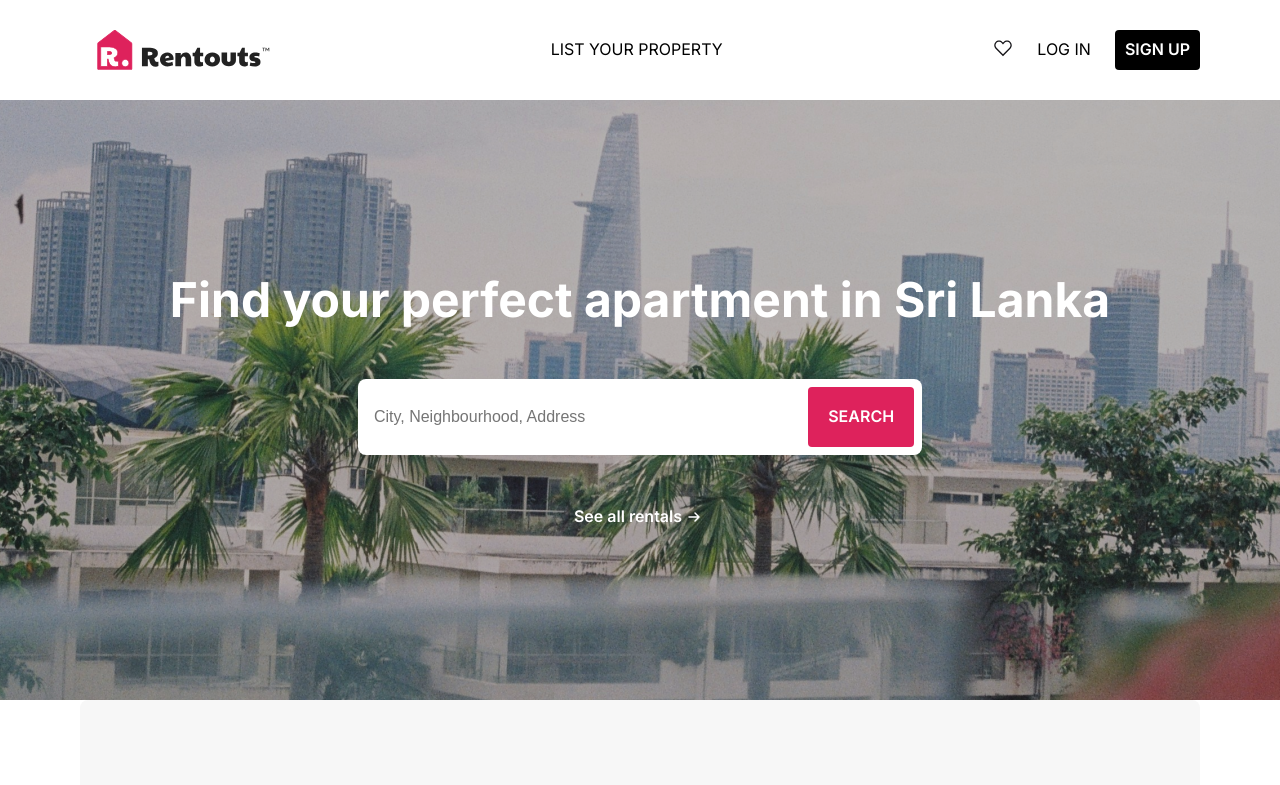
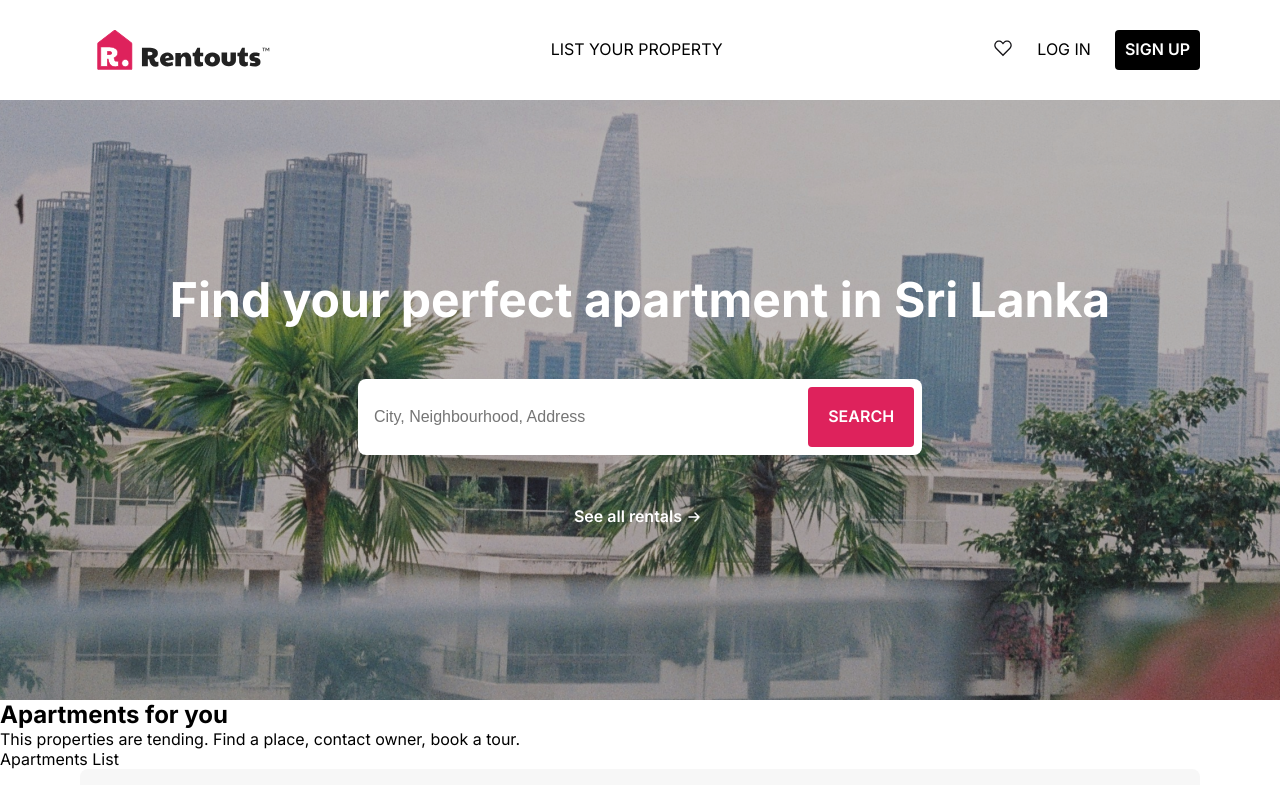
Before and after one commit to deegha/rentoutslk, a Next.js app: page / in a window 1280 px wide. Shown: the top 785 px of the page. Built offline with nearby package versions, Linux system fonts and the light colour scheme.

Commit message:
Started creating apartments list

```diff
--- a/src/app/page.tsx
+++ b/src/app/page.tsx
@@ -4,6 +4,7 @@ import {
   CreateListingBanner,
   LookingFor,
   Footer,
+  ApartmentsHome,
 } from '@/components';
 
 export default function Home() {
@@ -14,6 +15,7 @@ export default function Home() {
 
       <main>
         <HeroBanner />
+        <ApartmentsHome />
         <CreateListingBanner />
         <LookingFor />
       </main>
--- /dev/null
+++ b/src/components/apartments/apartmentsCard.tsx
@@ -0,0 +1,5 @@
+import React from 'react';
+
+export const ApartmentsCard = () => {
+  return <div>ApartmentsCard</div>;
+};
--- /dev/null
+++ b/src/components/apartments/apartmentsList.tsx
@@ -0,0 +1,5 @@
+import React from 'react';
+
+export const ApartmentsList = () => {
+  return <div>Apartments List</div>;
+};
--- /dev/null
+++ b/src/components/apartments/index.ts
@@ -0,0 +1,2 @@
+export * from './apartmentsList';
+export * from './apartmentsCard';
--- /dev/null
+++ b/src/components/apartmentsHome/apartmentsHome.tsx
@@ -0,0 +1,16 @@
+import React from 'react';
+import { ApartmentsList } from '../apartments/apartmentsList';
+
+export const ApartmentsHome = () => {
+  return (
+    <section>
+      <div>
+        <h2>Apartments for you</h2>
+        <p>
+          This properties are tending. Find a place, contact owner, book a tour.
+        </p>
+      </div>
+      <ApartmentsList />
+    </section>
+  );
+};
--- /dev/null
+++ b/src/components/apartmentsHome/index.ts
@@ -0,0 +1 @@
+export * from './apartmentsHome';
--- a/src/components/footer/footer.module.scss
+++ b/src/components/footer/footer.module.scss
@@ -79,7 +79,6 @@
 
 .allRights p {
   color: $font-color-two;
-
   font-size: 13px;
   font-weight: 400;
   line-height: 15.73px;
--- a/src/components/index.ts
+++ b/src/components/index.ts
@@ -1,9 +1,11 @@
 //Main Page Sections
 export * from './header';
 export * from './heroBanner';
+export * from './apartmentsHome';
 export * from './createListingBanner';
 export * from './lookingFor';
 export * from './footer';
 
 //General Components
 export * from './button';
+export * from './apartments';
```
Also changed, not shown: src/components/apartments/apartmentsCard.module.scss (added), src/components/apartments/apartmentsList.module.scss (added), src/components/apartmentsHome/apartmentsHome.module.scss (added).
